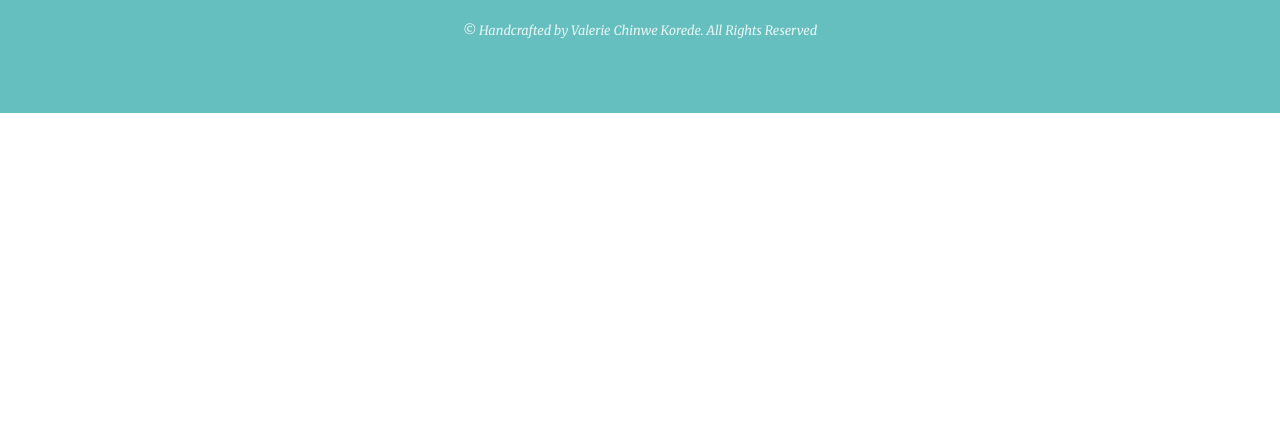
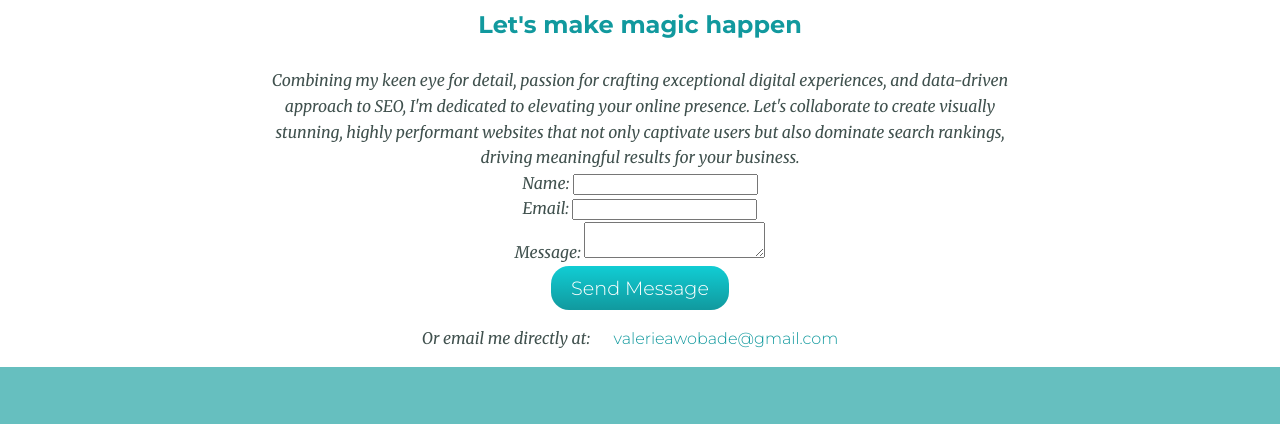
Before and after one commit to valeriechinwe/website, a plain HTML site: page index.html in a window 1280 px wide. Shown: the part 2961-3385 px from the top of the page. Before the commit the page ends 3074 px from the top, so only its background shows below. Drawn offline with nearby package versions, Linux system fonts and the light colour scheme.

Commit message:
Add contact form

```diff
--- a/index.html
+++ b/index.html
@@ -106,6 +106,30 @@
     </div>
   </div>
 
+<div id="contact" class="contact-me">
+  <h2>Get In Touch</h2>
+  <h3>Let's make magic happen</h3>
+  <p class="intro">Combining my keen eye for detail, passion for crafting exceptional digital experiences, and data-driven approach to SEO, I'm dedicated to elevating your online presence. Let's collaborate to create visually stunning, highly performant websites that not only captivate users but also dominate search rankings, driving meaningful results for your business.</p>
+
+  <form id="contact-form" action="submit_form.php" method="POST">
+    <div class="form-group">
+      <label for="name">Name:</label>
+      <input type="text" id="name" name="name" required>
+    </div>
+    <div class="form-group">
+      <label for="email">Email:</label>
+      <input type="email" id="email" name="email" required>
+    </div>
+    <div class="form-group">
+      <label for="message">Message:</label>
+      <textarea id="message" name="message" required></textarea>
+    </div>
+    <button type="submit" class="btn">Send Message</button>
+  </form>
+
+  <p>Or email me directly at: <a href="mailto:valerieawobade@gmail.com">valerieawobade@gmail.com</a></p>
+</div>
+
   <div class="bottom-container">
     <div class="footer">
       <a class="footer-link" href="https://github.com/valeriechinwe" target="_blank"><i class="fab fa-github"></i> GitHub</a>
```
